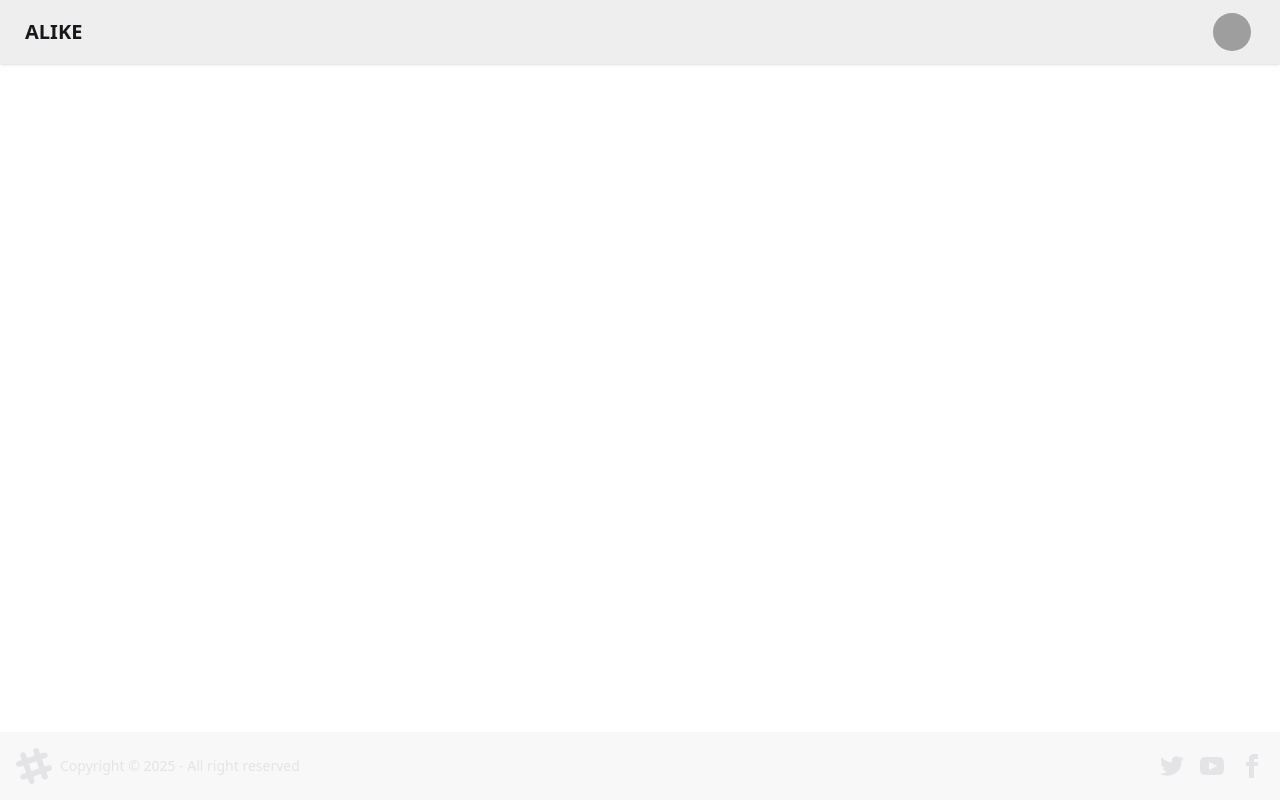
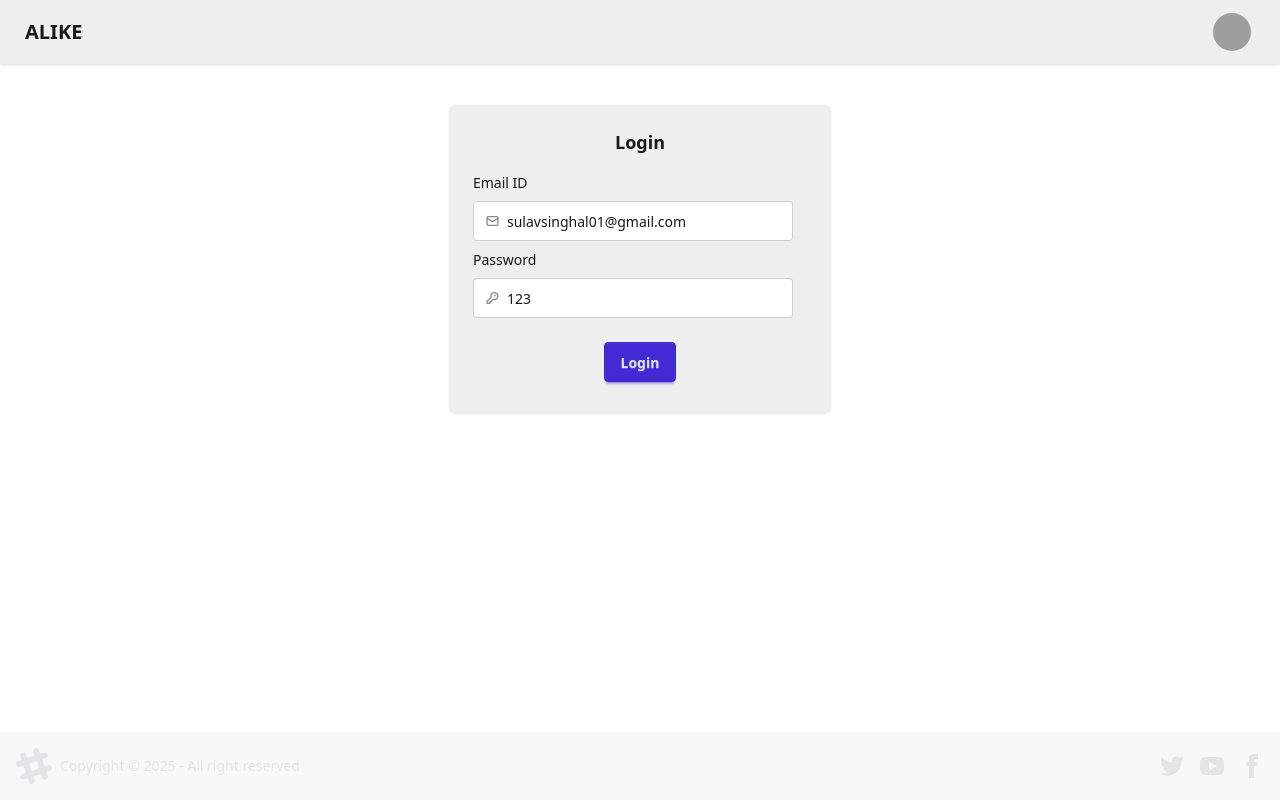
Before and after one commit to SulavSinghal/ALIKE_Frontend, a React (Vite) app: page /Login in a window 1280 px wide. Built offline with nearby package versions, Linux system fonts and the light colour scheme; grey boxes are pictures that could not be loaded.

Commit message:
login page

```diff
--- a/package.json
+++ b/package.json
@@ -11,6 +11,7 @@
   },
   "dependencies": {
     "@tailwindcss/vite": "^4.0.12",
+    "axios": "^1.8.2",
     "dom": "^0.0.3",
     "don": "^0.2.0",
     "react": "^19.0.0",
--- a/src/App.jsx
+++ b/src/App.jsx
@@ -10,7 +10,7 @@ function App() {
      <BrowserRouter basename = "/">
        <Routes>
           <Route path ="/" element={<Body />}>
-            <Route path ="/login" element={<Login />} />
+            <Route path ="/Login" element={<Login />} />
             <Route path ="/Profile" element={<Profile />} />
           </Route>
      </Routes>
--- a/src/Login.jsx
+++ b/src/Login.jsx
@@ -1,6 +1,101 @@
+import { useState } from "react";
+import axios from 'axios';
 
-const Login = () =>{
-    return <div>
+const Login = () => {
+
+  const [emailId, setEmailId] = useState("sulavsinghal01@gmail.com");
+  const [password, setPassword] = useState("123");
+
+  const handleLogin = async () => {
+    try{
+      const res = await axios.post("http://localhost:7777/login", {
+      emailId,
+      password,
+    },
+  { withCredentials: true });
+  }catch(err)
+  {
+    console.log(err);
+  }
+  };
+  return (
+    <div className="flex justify-center my-10">
+      <div className="card card-border bg-base-300 w-96">
+        <div className="card-body">
+          <h2 className="card-title justify-center">Login</h2>
+          <div>
+            <p className="mt-2">Email ID</p>
+            <label className="input validator my-2">
+              <svg
+                className="h-[1em] opacity-50"
+                xmlns="http://www.w3.org/2000/svg"
+                viewBox="0 0 24 24"
+              >
+                <g
+                  strokeLinejoin="round"
+                  strokeLinecap="round"
+                  strokeWidth="2.5"
+                  fill="none"
+                  stroke="currentColor"
+                >
+                  <rect width="20" height="16" x="2" y="4" rx="2"></rect>
+                  <path d="m22 7-8.97 5.7a1.94 1.94 0 0 1-2.06 0L2 7"></path>
+                </g>
+              </svg>
+              <input type="email" placeholder="mail@site.com" required value={emailId} onChange={(e)=>setEmailId(e.target.value)}/>
+            </label>
+            <div className="validator-hint hidden">
+              Enter valid email address
+            </div>
+            <span>Password</span>
+            <label className="input validator my-2">
+              <svg
+                className="h-[1em] opacity-50"
+                xmlns="http://www.w3.org/2000/svg"
+                viewBox="0 0 24 24"
+              >
+                <g
+                  strokeLinejoin="round"
+                  strokeLinecap="round"
+                  strokeWidth="2.5"
+                  fill="none"
+                  stroke="currentColor"
+                >
+                  <path d="M2.586 17.414A2 2 0 0 0 2 18.828V21a1 1 0 0 0 1 1h3a1 1 0 0 0 1-1v-1a1 1 0 0 1 1-1h1a1 1 0 0 0 1-1v-1a1 1 0 0 1 1-1h.172a2 2 0 0 0 1.414-.586l.814-.814a6.5 6.5 0 1 0-4-4z"></path>
+                  <circle
+                    cx="16.5"
+                    cy="7.5"
+                    r=".5"
+                    fill="currentColor"
+                  ></circle>
+                </g>
+              </svg>
+              <input
+                type="text"
+                value={password}
+                required
+                placeholder="Password"
+                // pattern="(?=.*\d)(?=.*[a-z])(?=.*[A-Z]).{8,}"
+                // title="Must be more than 8 characters, including number, lowercase letter, uppercase letter"
+                onChange={(e)=>setPassword(e.target.value)}
+              />
+            </label>
+            {/* <p className="validator-hint hidden">
+              Must be more than 8 characters, including
+              <br />
+              At least one number
+              <br />
+              At least one lowercase letter
+              <br />
+              At least one uppercase letter
+            </p> */}
+          </div>
+          <div className="card-actions justify-center my-2">
+            <button className="btn btn-primary" onClick={handleLogin}>Login</button>
+          </div>
+        </div>
+      </div>
     </div>
+  );
 };
 export default Login;
```
Also changed, not shown: 2 other files (tests, documents, lock files or other folders).
